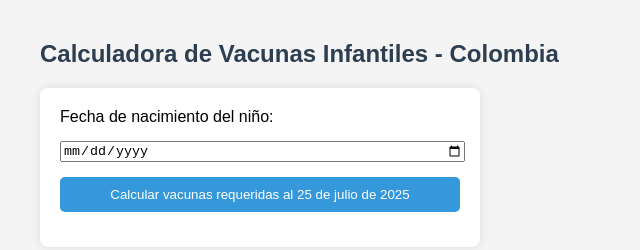
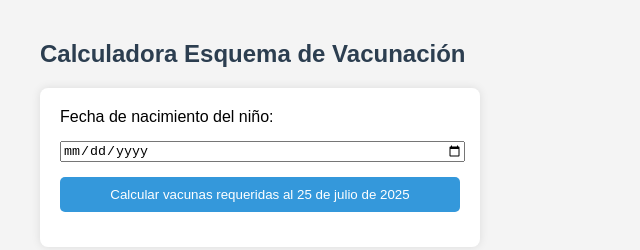
Before and after one commit to viasolartech/CalculadoraEsquemadeVacunasColombia, a plain HTML site: page index.html in a window 1280 px wide. Shown: the whole page, without its empty margins (0-640 px from the left). Drawn offline with Linux system fonts and the light colour scheme.

Commit message:
Update index.html

```diff
--- a/index.html
+++ b/index.html
@@ -44,7 +44,7 @@
     </style>
 </head>
 <body>
-    <h2>Calculadora de Vacunas Infantiles - Colombia</h2>
+    <h2>Calculadora Esquema de Vacunación</h2>
     <form id="vacunaForm">
         <label for="fechaNacimiento">Fecha de nacimiento del niño:</label>
         <input type="date" id="fechaNacimiento" name="fechaNacimiento" required>
```
